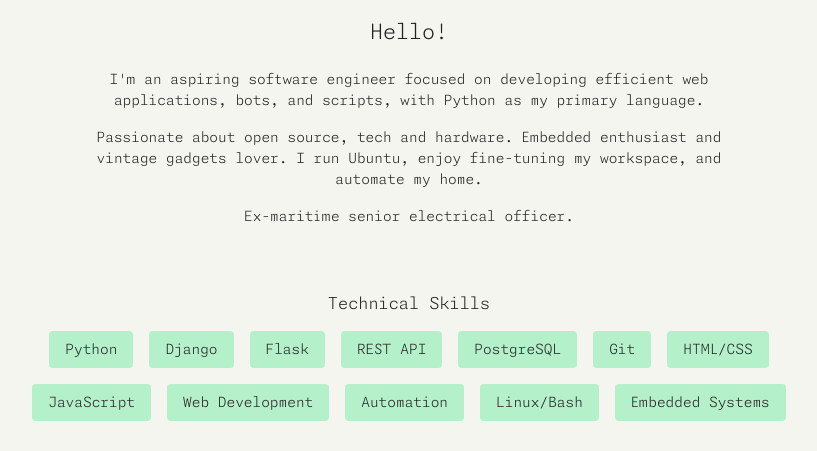
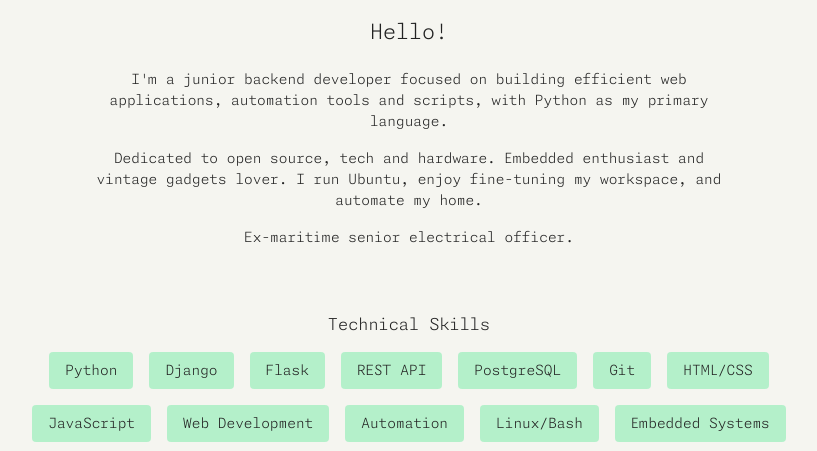
Before and after one commit to pflaumax/personal_website, a Django app: page / in a window 1280 px wide. Shown: the part 201-652 px from the top of the page, without its empty margins (231-1048 px from the left). Run offline with Django 5.2, Linux system fonts and the light colour scheme; data comes from the database, SQL or seed files in the repository; parts of the project's set-up code (start-up, migrations or seed data) failed here and were passed over.

Commit message:
smooth change bio

```diff
--- a/website_app/templates/website_app/home.html
+++ b/website_app/templates/website_app/home.html
@@ -12,12 +12,12 @@
 
     <div class="bio-content">
       <p class="intro">
-        I'm an aspiring software engineer focused on developing
-        efficient web applications, bots, and scripts,
+        I'm a junior backend developer focused on building
+        efficient web applications, automation tools and scripts,
         with Python as my primary language.
       </p>
       <p class="personal">
-        Passionate about open source, tech and hardware.
+        Dedicated to open source, tech and hardware.
         Embedded enthusiast and vintage gadgets lover.
         I run Ubuntu, enjoy fine-tuning my workspace,
         and automate my home.
```
